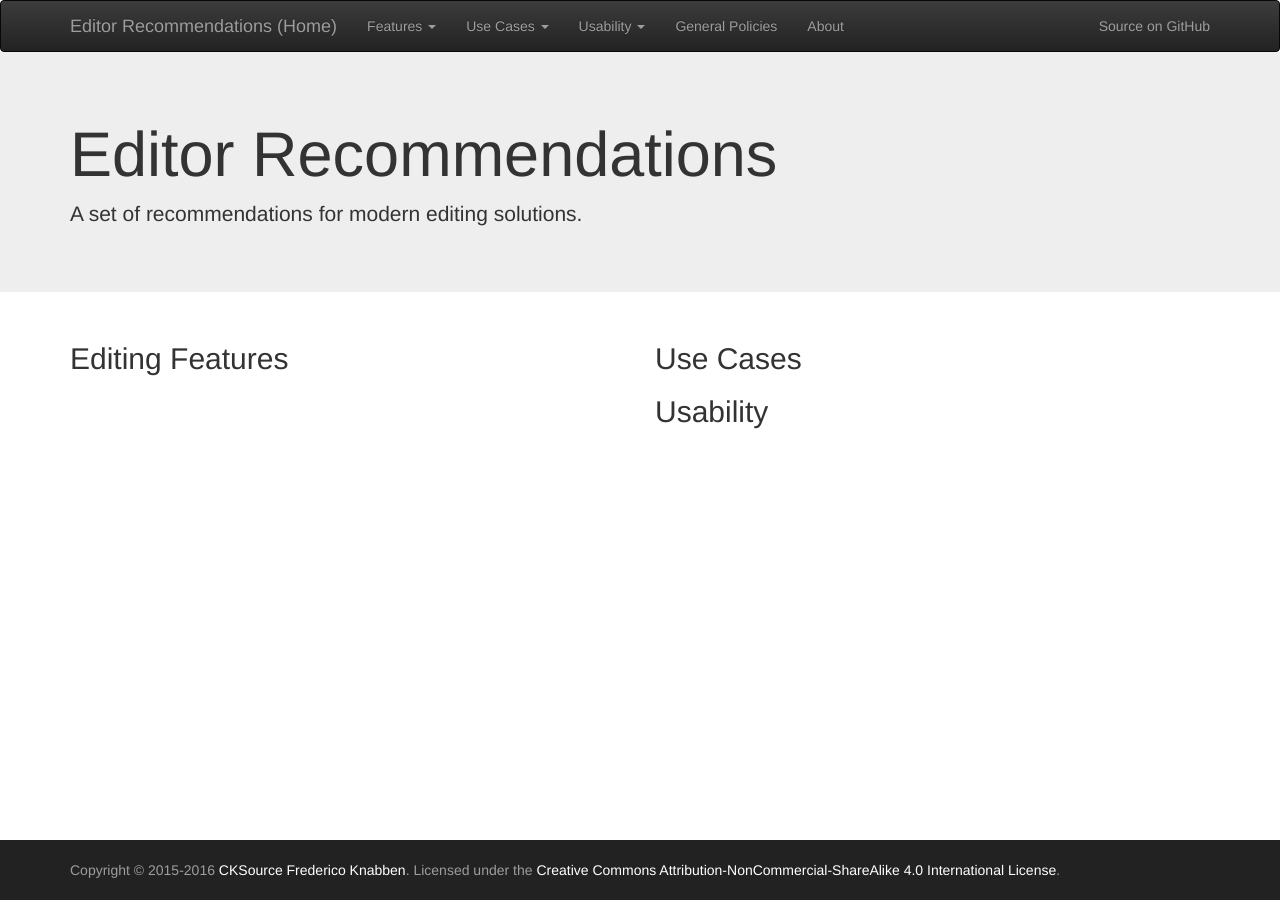
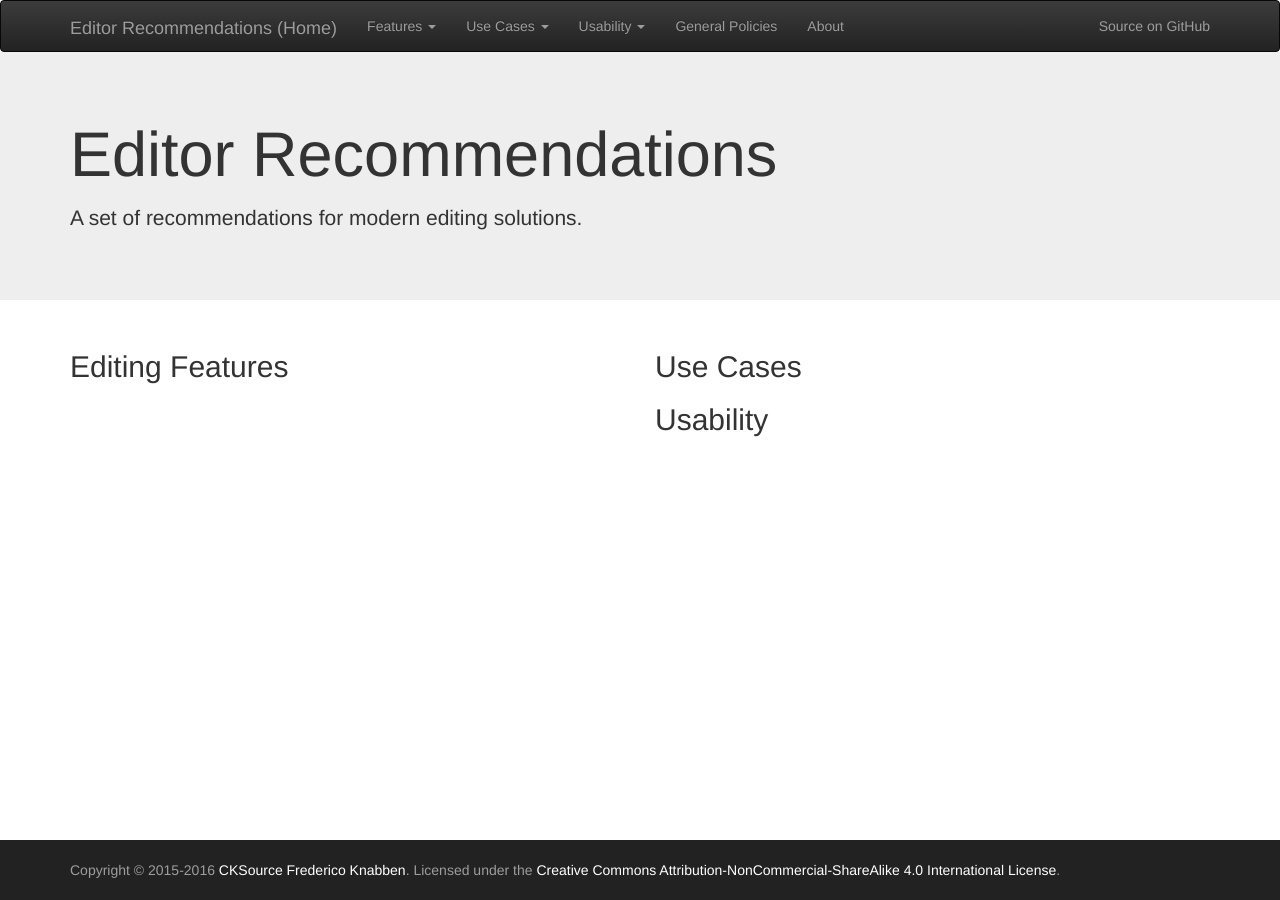
Before and after one commit to ckeditor/editor-recommendations, a Jekyll site: the page built from index.md, in a window 1280 px wide. Built offline with Jekyll 4.4.1, drawn with Linux system fonts in a browser that asks for light colours; nearby versions of some CDN libraries.

Commit message:
Refs #24 Increase line-height

```diff
--- a/styles/custom.css
+++ b/styles/custom.css
@@ -1,5 +1,15 @@
 .navbar:not(.navbar-fixed-top){
   margin-bottom: 0;
+}
+* {
+  line-height: 1.8;
+}
+
+body .navbar *,
+body footer *
+{
+  /* Reset line-height for navbar and footer */
+  line-height: 1.42857143;
 }
 
 /* Sticky footer */
```
